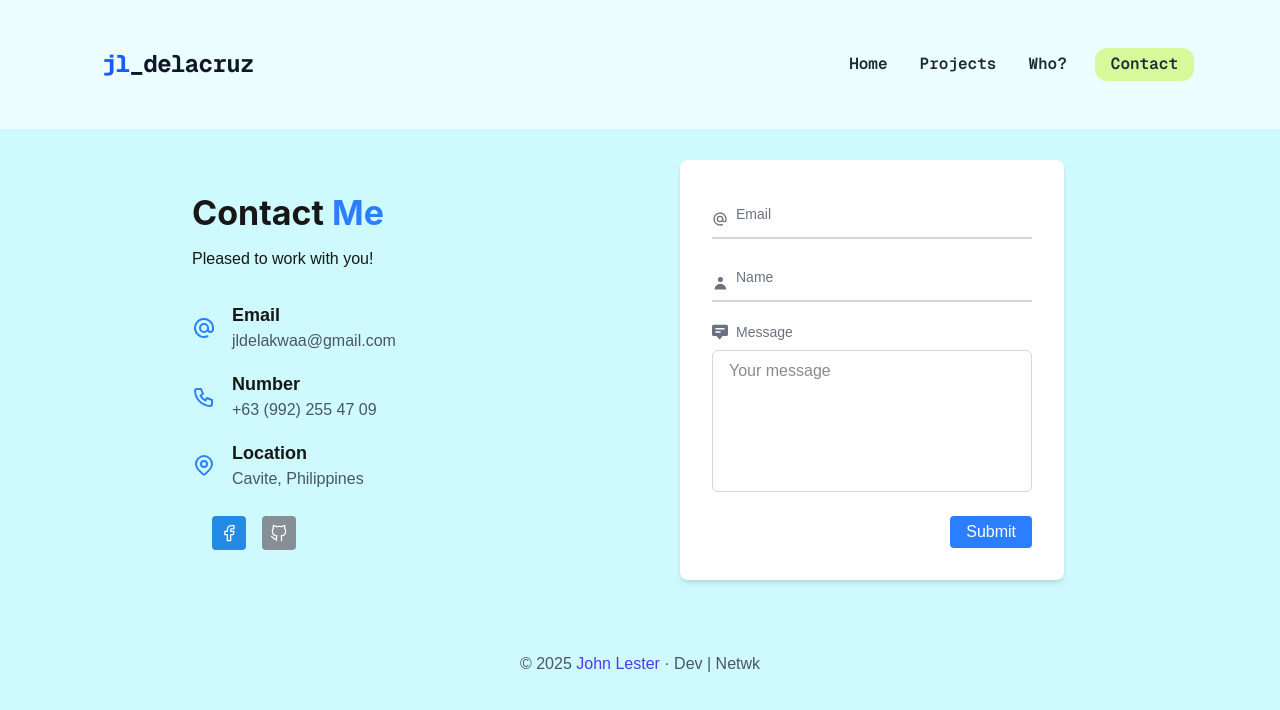
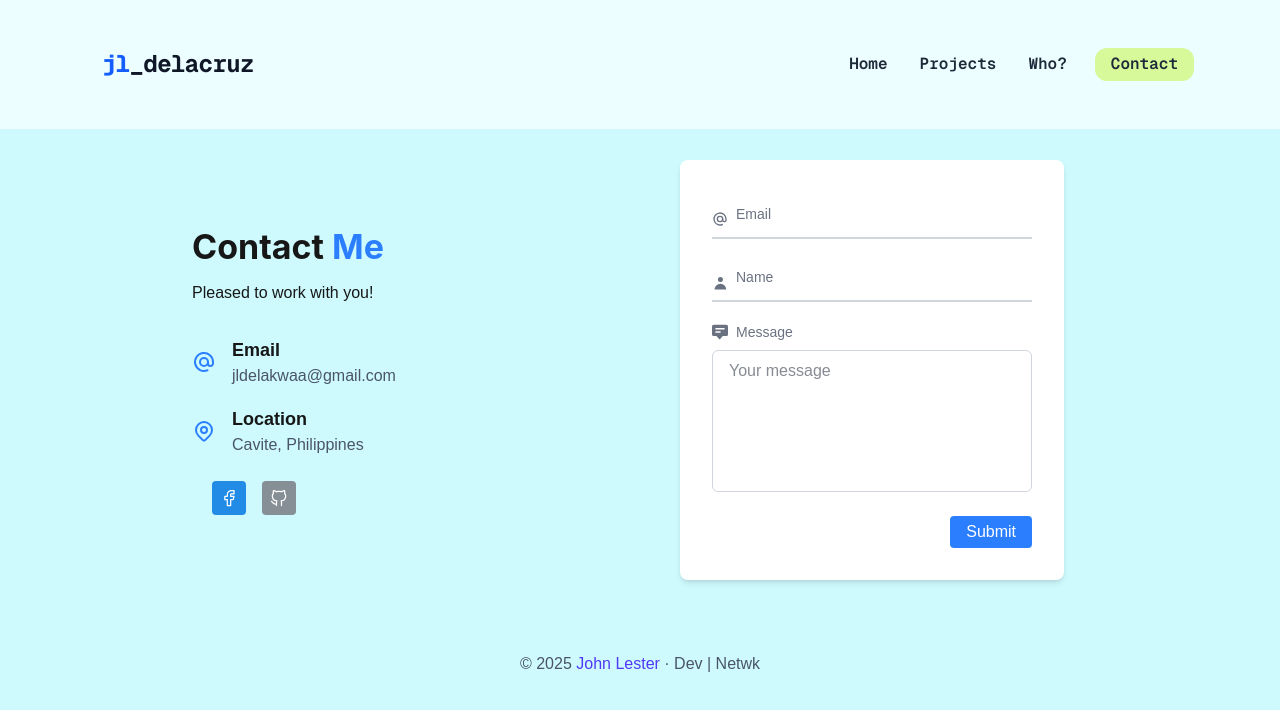
Before and after one commit to jldelakwaa/portfolio, a Next.js app: page /contact in a window 1280 px wide. Shown: the top 710 px of the page. Built offline with nearby package versions, Linux system fonts and the light colour scheme.

Commit message:
remove unnecessary details

```diff
--- a/src/app/ui/about/bio.tsx
+++ b/src/app/ui/about/bio.tsx
@@ -2,7 +2,6 @@
 import { Card, Text } from "@mantine/core";
 import Image from 'next/image';
 import BioImage from '@/app/images/bio.jpg';
-import Resume from "./resume";
 
 export default function Bio() {
     return (
@@ -62,8 +61,6 @@ export default function Bio() {
                                 on innovative projects and connect with fellow developers.
                             </Text>
                         </div>
-
-                        <Resume />
                     </div>
 
                     {/* Right side - Image */}
--- a/src/app/ui/about/resume.tsx
+++ /dev/null
@@ -1,10 +0,0 @@
-import PrimaryButton from "@/app/components/primary-button";
-import SecondaryButton from "@/app/components/secondary-button";
-
-export default function Resume() {
-    return (
-        <div>
-            <SecondaryButton text="View Resume" href="/" />
-        </div>
-    );
-}
--- a/src/app/ui/contact/Info.tsx
+++ b/src/app/ui/contact/Info.tsx
@@ -3,7 +3,6 @@ import { IconAt, IconMapPin, IconPhone } from '@tabler/icons-react';
 export default function Info() {
     const data = [
         { type: "Email", description: "jldelakwaa@gmail.com", icon: IconAt },
-        { type: "Number", description: "+63 (992) 255 47 09", icon: IconPhone },
         { type: "Location", description: "Cavite, Philippines", icon: IconMapPin },
     ];
     return (
```
